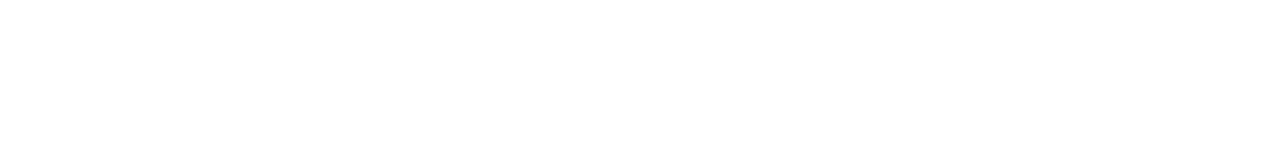
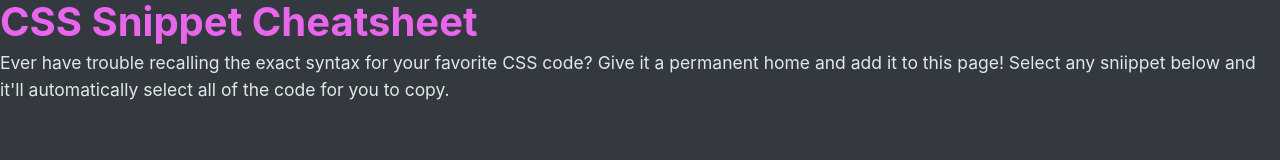
Before and after one commit to alexisbenavidez99/Mini-Project-2, a plain HTML site: page index.html in a window 1280 px wide. Drawn offline with Linux system fonts and the light colour scheme; files that its build step writes are made by us from their sources.

Commit message:
Added header

```diff
--- a/index.html
+++ b/index.html
@@ -5,13 +5,17 @@
     <meta charset="UTF-8">
     <meta http-equiv="X-UA-Compatible" content="IE=edge">
     <meta name="viewport" content="width=device-width, initial-scale=1.0">
-    <!-- Link Reset CSS -->
-    <!-- Link Style Sheet CSS -->
+    <link rel="stylesheet" href="./assets/css/reset.css"/>
+    <link rel="stylesheet" href="./assets/css/style.css"/>
     <title>02-CSS-Mini_Project</title>
 </head>
 
 <body>
-    <!-- Code Goes Here -->
+    <header>
+        <h1>CSS Snippet Cheatsheet</h1>
+        <p>Ever have trouble recalling the exact syntax for your favorite CSS code? Give it a permanent home and add it to this page! Select any sniippet below and it'll automatically select all of the code for you to copy.</p>
+    </header>
+
 </body>
 
 </html>
```
